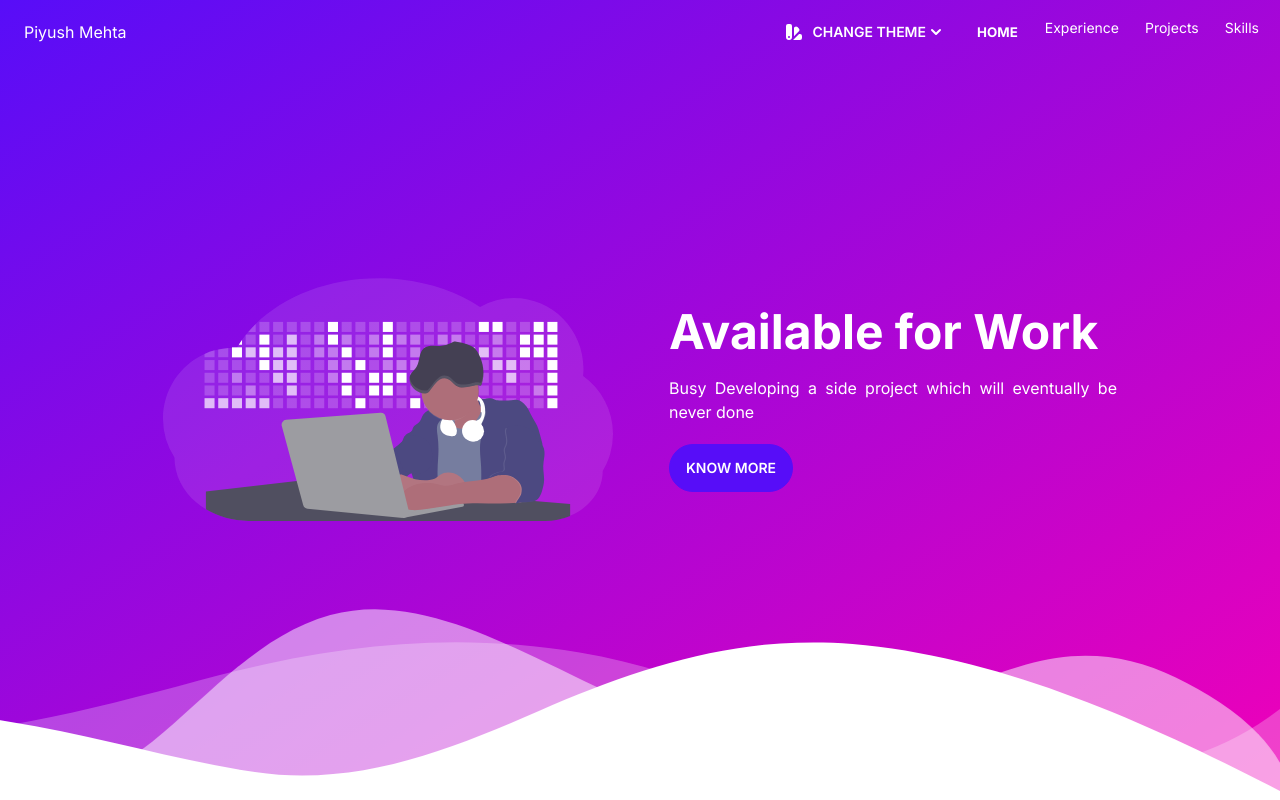
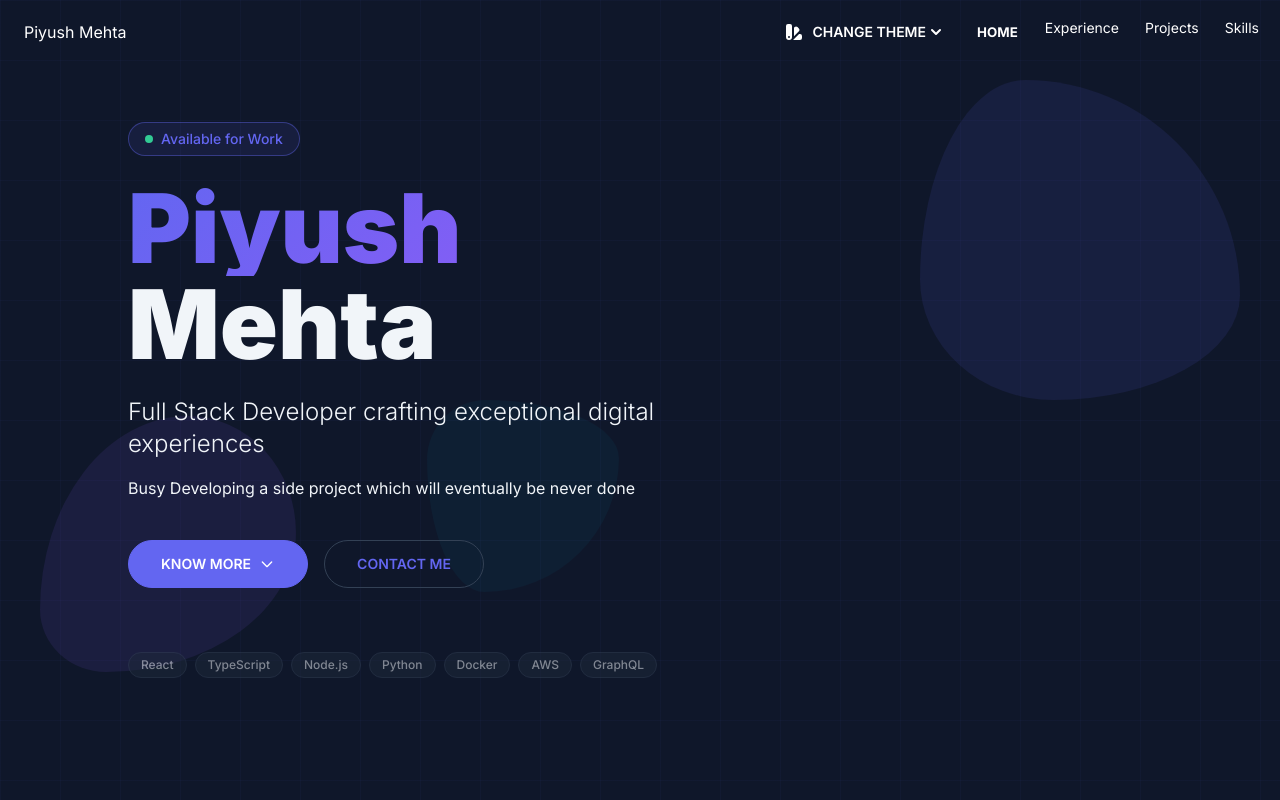
Before and after one commit to piyush97/awesome-portfolio, a React (Create React App) app: page / in a window 1280 px wide. Shown: the top 800 px of the page. Built offline with nearby package versions, Linux system fonts and the light colour scheme; what @tailwindcss/typography would draw is missing.

Commit message:
feat: revamp Hero with gradient text and animated blobs

```diff
--- a/src/App.tsx
+++ b/src/App.tsx
@@ -6,7 +6,7 @@ import { ThemeContext, ThemeContextProps } from "./context/ThemeProvider";
 import { GREETING_DESCRIPTION, IMAGE, KEYWORDS, NAME, URL } from "./data/data";
 
 function App() {
-  const [Theme, setTheme] = useState("light");
+  const [Theme, setTheme] = useState("modern-dark");
   const value: ThemeContextProps = { theme: Theme, setTheme };
   const [menuShow, showMenu] = useState(false);
 
--- a/src/components/Hero.tsx
+++ b/src/components/Hero.tsx
@@ -1,49 +1,123 @@
 import { motion } from "framer-motion";
 import React from "react";
 import { Link } from "react-scroll";
-import { ReactComponent as HeroIllustration } from "../assets/hero.svg";
-import { ReactComponent as Illustration } from "../assets/hero_illustration.svg";
+import { SOCIAL_LINKS, TAGLINE } from "../data/data";
 import { HeroProps } from "../types/types";
 
-const Hero: React.FC<HeroProps> = ({
-  greetingText,
-  greetingDescription,
-  buttonText,
-}) => {
+const TECH_STRIP = ["React", "TypeScript", "Node.js", "Python", "Docker", "AWS", "GraphQL"];
+
+const Hero: React.FC<HeroProps> = ({ greetingText, greetingDescription, buttonText }) => {
+  const container = {
+    hidden: { opacity: 0 },
+    visible: {
+      opacity: 1,
+      transition: { staggerChildren: 0.15, delayChildren: 0.2 },
+    },
+  };
+
+  const item = {
+    hidden: { opacity: 0, y: 30 },
+    visible: { opacity: 1, y: 0, transition: { duration: 0.6, ease: "easeOut" } },
+  };
+
   return (
-    <div
-      className="relative min-h-screen pt-0 mt-0 antialiased hero bg-gradient-to-br from-primary to-secondary text-primary-content"
+    <section
+      className="relative min-h-screen flex items-center grid-bg overflow-hidden bg-base-100"
       id="home"
     >
-      <div className="fill-current custom-shape-divider-bottom-1628871186">
-        <HeroIllustration />
+      {/* Gradient blobs */}
+      <div
+        className="absolute top-20 right-10 w-80 h-80 bg-primary opacity-10 blur-3xl animate-blob pointer-events-none"
+        aria-hidden="true"
+      />
+      <div
+        className="absolute bottom-32 left-10 w-64 h-64 bg-secondary opacity-10 blur-3xl animate-blob pointer-events-none"
+        style={{ animationDelay: "-4s" }}
+        aria-hidden="true"
+      />
+      <div
+        className="absolute top-1/2 left-1/3 w-48 h-48 bg-accent opacity-5 blur-3xl animate-blob pointer-events-none"
+        style={{ animationDelay: "-2s" }}
+        aria-hidden="true"
+      />
+
+      <div className="relative z-10 px-6 py-24 max-w-6xl mx-auto w-full lg:px-16">
+        <motion.div variants={container} initial="hidden" animate="visible">
+          {/* Available badge */}
+          <motion.div variants={item} className="mb-6">
+            <span className="inline-flex items-center gap-2 px-4 py-1.5 rounded-full border border-primary border-opacity-40 bg-primary bg-opacity-10 text-primary text-sm font-medium">
+              <span className="w-2 h-2 rounded-full bg-success animate-pulse" aria-hidden="true" />
+              {greetingText}
+            </span>
+          </motion.div>
+
+          {/* Name */}
+          <motion.h1
+            variants={item}
+            className="text-6xl sm:text-7xl lg:text-8xl font-black leading-none mb-6"
+          >
+            <span className="text-gradient block">Piyush</span>
+            <span className="text-base-content block">Mehta</span>
+          </motion.h1>
+
+          {/* Tagline */}
+          <motion.p
+            variants={item}
+            className="text-xl lg:text-2xl text-base-content opacity-60 font-light max-w-xl mb-4"
+          >
+            {TAGLINE}
+          </motion.p>
+
+          <motion.p
+            variants={item}
+            className="text-base text-base-content opacity-40 max-w-lg mb-10"
+          >
+            {greetingDescription}
+          </motion.p>
+
+          {/* CTAs */}
+          <motion.div variants={item} className="flex flex-wrap gap-4 mb-16">
+            <Link to="experience" spy={true} smooth={true} duration={500}>
+              <button className="btn btn-primary rounded-full px-8 gap-2 font-semibold">
+                {buttonText}
+                <svg
+                  xmlns="http://www.w3.org/2000/svg"
+                  className="w-4 h-4"
+                  fill="none"
+                  viewBox="0 0 24 24"
+                  stroke="currentColor"
+                  aria-hidden="true"
+                >
+                  <path
+                    strokeLinecap="round"
+                    strokeLinejoin="round"
+                    strokeWidth={2}
+                    d="M19 9l-7 7-7-7"
+                  />
+                </svg>
+              </button>
+            </Link>
+            <a href={SOCIAL_LINKS.email}>
+              <button className="btn btn-ghost rounded-full px-8 font-semibold border border-base-300 hover:border-primary hover:text-primary transition-colors">
+                Contact Me
+              </button>
+            </a>
+          </motion.div>
+
+          {/* Tech strip */}
+          <motion.div variants={item} className="flex flex-wrap gap-2" aria-label="Technologies">
+            {TECH_STRIP.map((tech, i) => (
+              <span
+                key={i}
+                className="px-3 py-1 text-xs font-medium rounded-full bg-base-200 text-base-content opacity-50 border border-base-300"
+              >
+                {tech}
+              </span>
+            ))}
+          </motion.div>
+        </motion.div>
       </div>
-
-      <div className="text-justify hero-content text-neutral-content">
-        <Illustration
-          className="hidden fill-current lg:flex "
-          style={{ width: "450px" }}
-        />
-        <div className="max-w-md ml-10">
-          <motion.div
-            animate={{ scale: [0.5, 1] }}
-            transition={{ duration: 0.5 }}
-          >
-            <h1 className="mb-5 text-5xl font-bold ">{greetingText}</h1>
-            <p className="mb-5">{greetingDescription}</p>
-            <Link
-              to={"experience"}
-              spy={true}
-              smooth={true}
-              duration={500}
-              className="transition rounded-full cursor-pointer btn btn-primary"
-            >
-              {buttonText}
-            </Link>
-          </motion.div>
-        </div>
-      </div>
-    </div>
+    </section>
   );
 };
 
```
